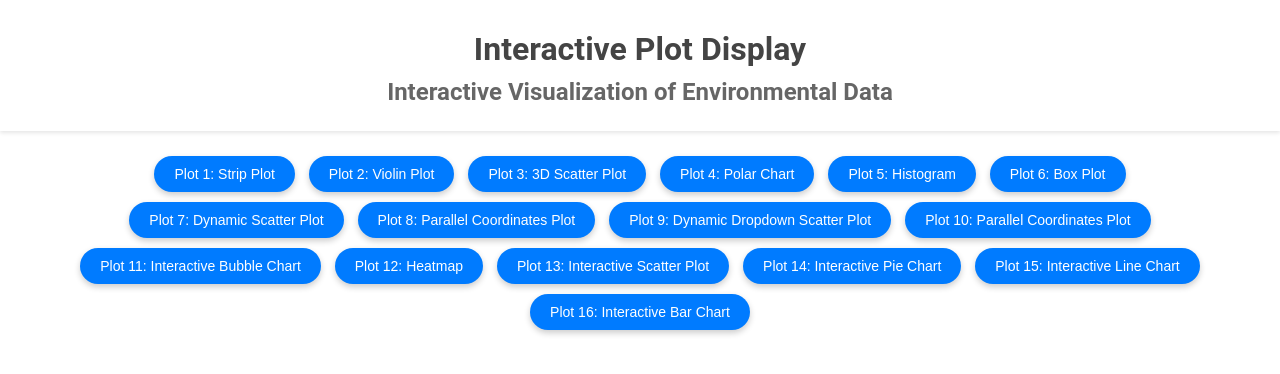
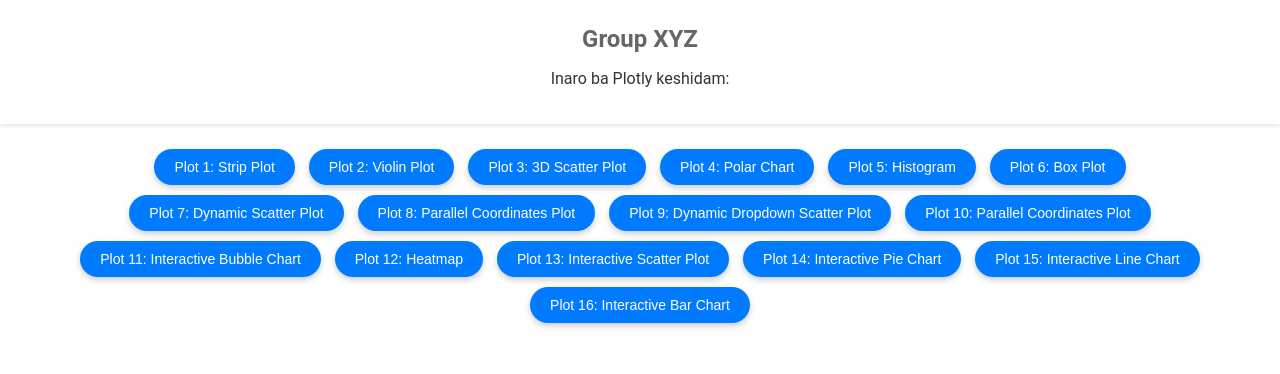
Before and after one commit to ArmanRten/HCI-GroupXYZ, a plain HTML site: page page2.html in a window 1280 px wide. Drawn offline with Linux system fonts and the light colour scheme.

Commit message:
page2.html

```diff
--- a/page2.html
+++ b/page2.html
@@ -4,7 +4,7 @@
 <head>
     <meta charset="UTF-8">
     <meta name="viewport" content="width=device-width, initial-scale=1.0">
-    <title>Interactive Plot Display</title>
+    <title>Group XYZ - HCI Project</title>
     <style>
         body {
             font-family: 'Roboto', sans-serif;
@@ -74,8 +74,8 @@
 </head>
 <body>
     <header>
-        <h1>Interactive Plot Display</h1>
-        <h2>Interactive Visualization of Environmental Data</h2>
+        <h2>Group XYZ</h2>
+        <p>Inaro ba Plotly keshidam: </p>
     </header>
 
     <div>
```
